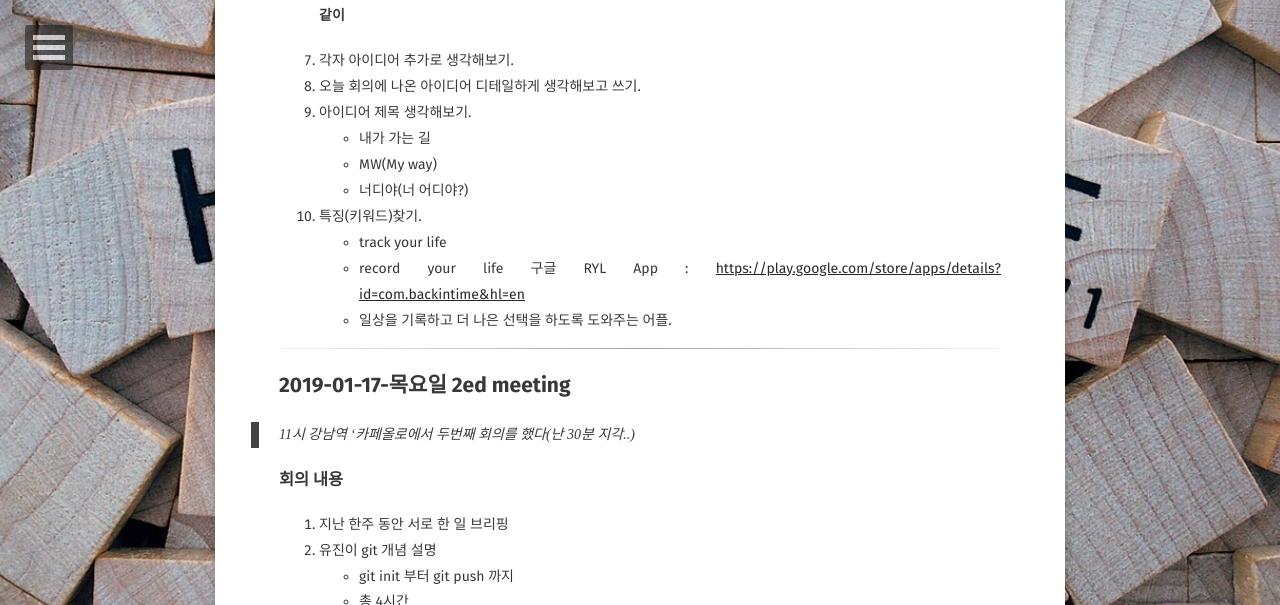
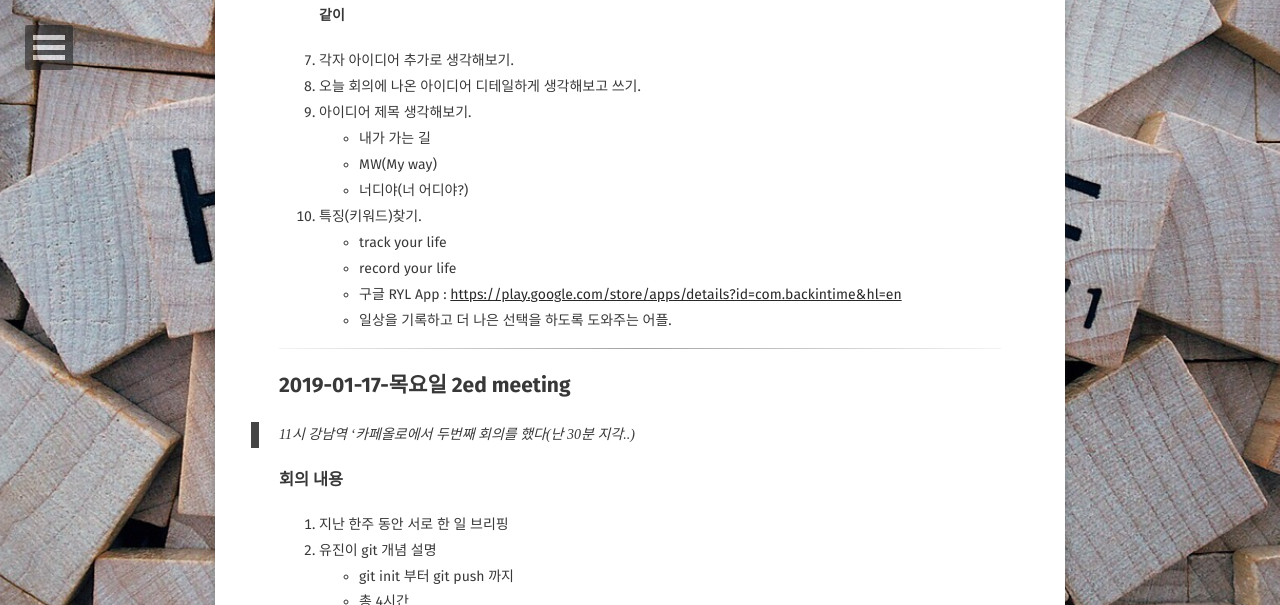
Before and after one commit to Jungjihyuk/JH_Life, a Jekyll site: the page built from _posts/2019-01-08-Pmeeting.md, in a window 1280 px wide and 900 px high, scrolled down 1148 px, cut to the strip 0-605 px from the top of the window. Built offline with Jekyll 4.4.1, drawn with Linux system fonts in a browser that asks for light colours; some web fonts are replaced; comment, search, counter and statistics services are not loaded.

Commit message:
pm 수정

```diff
--- a/_posts/2019-01-08-Pmeeting.md
+++ b/_posts/2019-01-08-Pmeeting.md
@@ -52,7 +52,7 @@ tag:
 4. 특징(키워드)찾기.
 - track your life
 - record your life
-구글 RYL App : <https://play.google.com/store/apps/details?id=com.backintime&hl=en> <br>
+* 구글 RYL App : <https://play.google.com/store/apps/details?id=com.backintime&hl=en> <br>
 - 일상을 기록하고 더 나은 선택을 하도록 도와주는 어플. <br>
 
 <hr>
```
